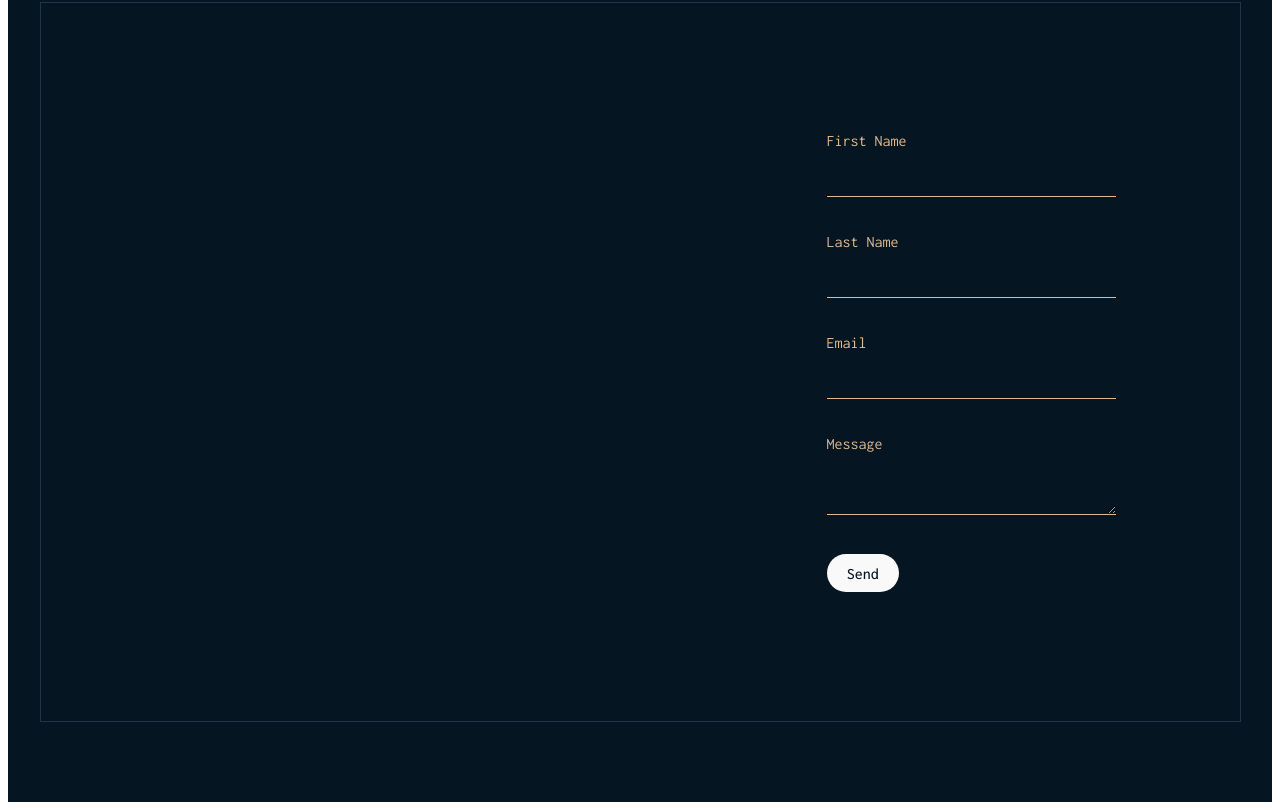
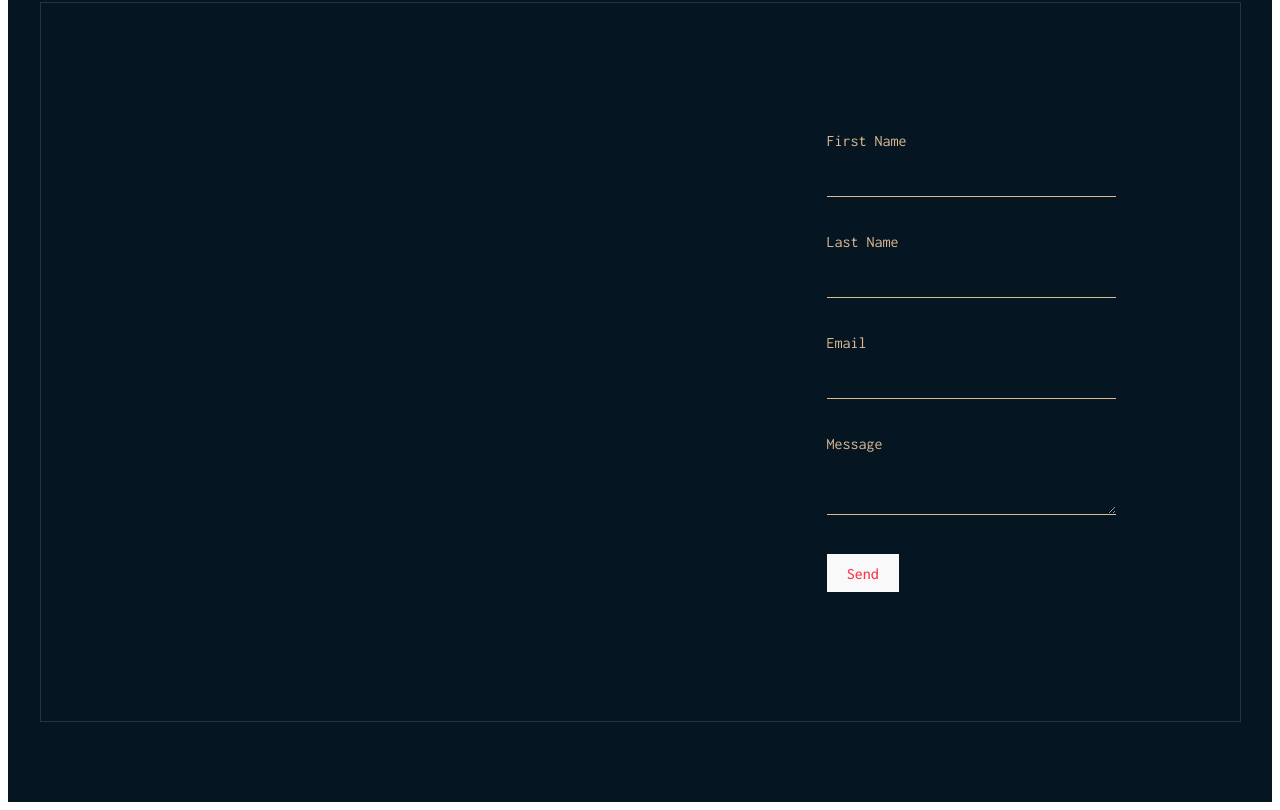
Before and after one commit to XML3/My_Web, a React (Vite) app in the folder My_Web/: page / in a window 1280 px wide. Shown: the part 2614-3424 px from the top of the page. Built offline with nearby package versions, Linux system fonts and the light colour scheme; no server answers.

Commit message:
modified global settings for buttons

```diff
--- a/My_Web/src/index.css
+++ b/My_Web/src/index.css
@@ -31,16 +31,16 @@ p {
 }
 
 button {
-  border-radius: 30px;
+  /* border-radius: 30px; */
   border: 1px solid transparent;
   padding: 0.6em 1.2em;
   font-size: 1em;
   font-weight: 500;
   font-family: inherit;
-  background-color: var(--second-color);
+  background-color: #213547;
   cursor: pointer;
   transition: border-color 0.25s;
-  color: var(--background-color);
+  color: #fc354c;
 }
 button:hover {
   border-color: #deb992;
```
